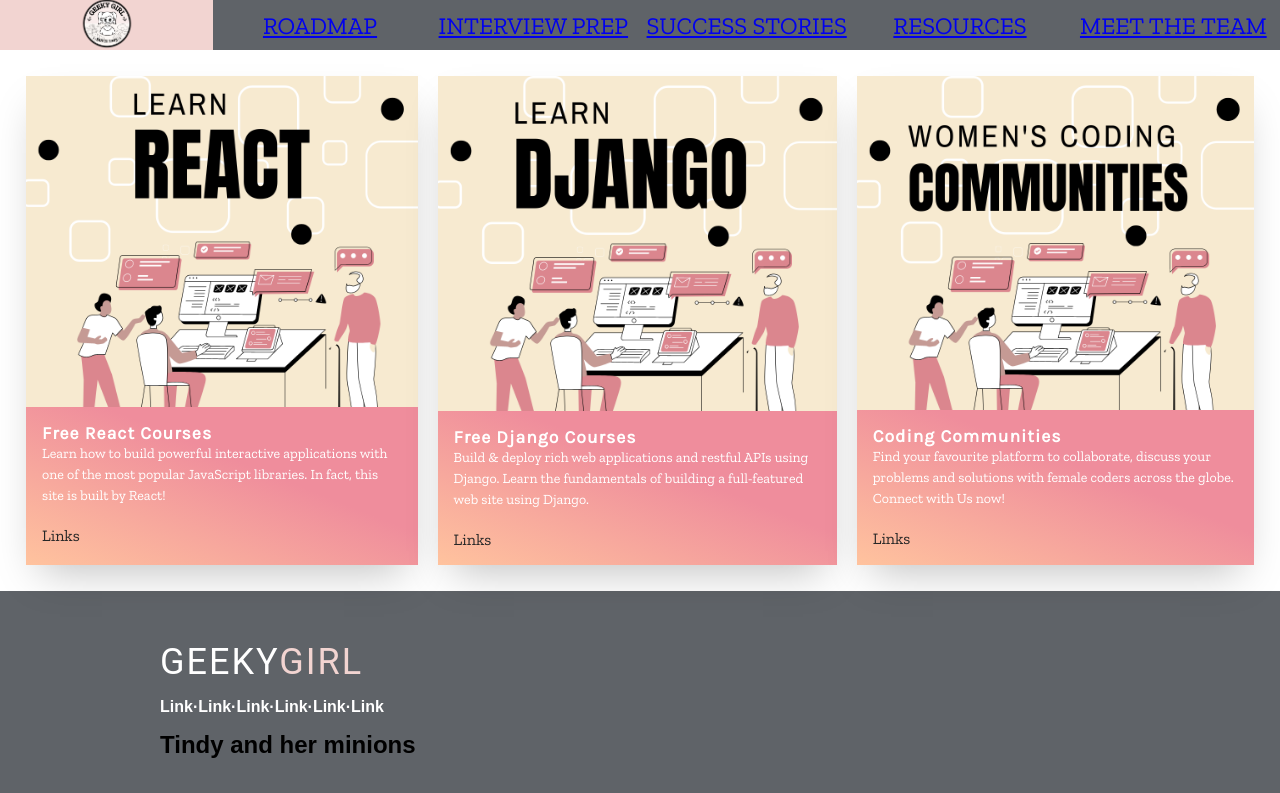
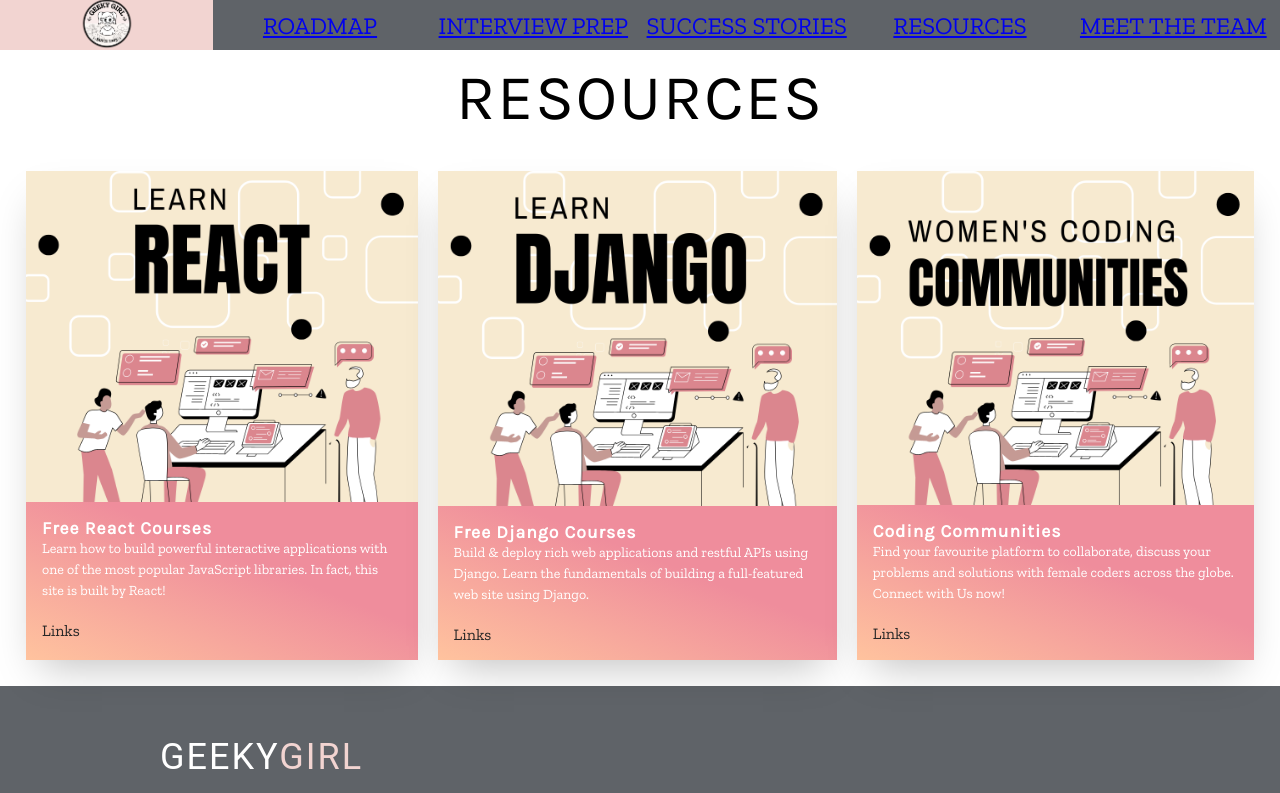
Before and after one commit to Tom-Ainsworth/Geeky-Girl, a React (Vite) app: page /resources in a window 1280 px wide. Shown: the top 793 px of the page. Built offline with nearby package versions, Linux system fonts and the light colour scheme.

Commit message:
Add heading to resources

```diff
--- a/src/routes/resources/Resources.jsx
+++ b/src/routes/resources/Resources.jsx
@@ -83,6 +83,8 @@ const Resources = () => {
 
 	return (
 
+		<div>
+			<h1>Resources</h1>
 		<div className={styles.resources}>
 			{resourceList.map((resource) => (
 				<div key={resource.id} className={styles.card}>
@@ -111,6 +113,7 @@ const Resources = () => {
 				</div>
 			))}
 		</div>
+		</div>
 	);
 };
 
--- a/src/routes/resources/Resources.module.css
+++ b/src/routes/resources/Resources.module.css
@@ -4,7 +4,11 @@
 /* Font */
 @import url("https://fonts.googleapis.com/css2?family=Karla&family=Zilla+Slab&display=swap");
 
-
+h1 {
+	font-size: 4em;
+	text-align: center;
+	padding: 10px;
+}
 .resources {
 	color: #272727;
 	font-family: 'Zilla Slab', serif;
```
